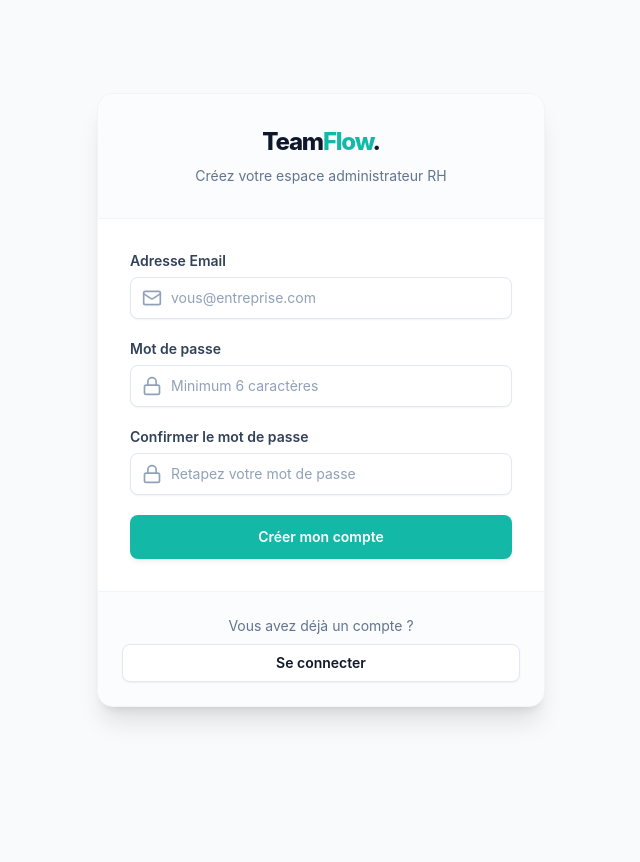
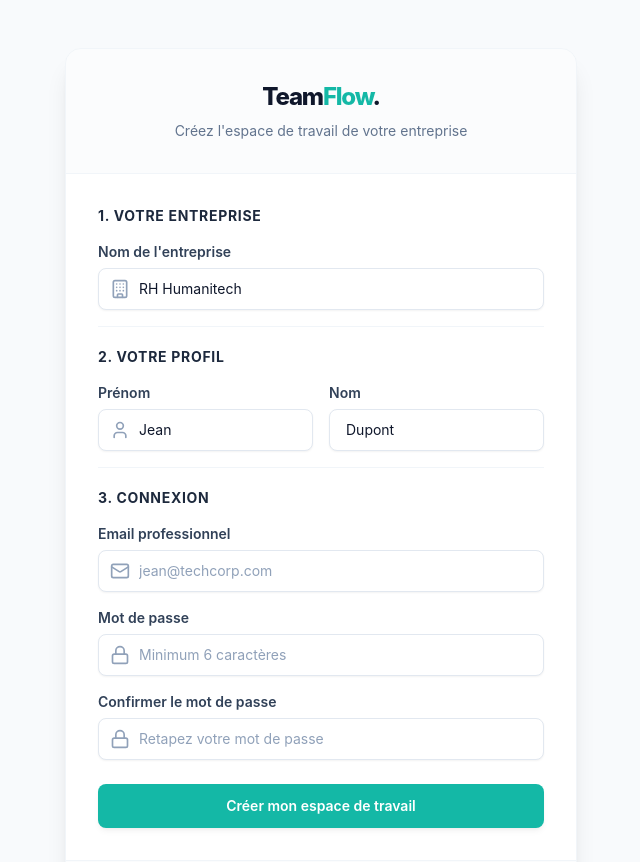
Before and after one commit to MattCornicDev/SIRH, a Next.js app: page /register in a window 1280 px wide. Shown: the top 862 px of the page, without its empty margins (319-959 px from the left). Before the commit the page ends 800 px from the top, so only its background shows below. Built offline with nearby package versions, Linux system fonts and the light colour scheme; no server answers.

Commit message:
fix(register): update register and supabase DB to include company

```diff
--- /dev/null
+++ b/app/directory/layout.tsx
@@ -0,0 +1,38 @@
+import { createClient } from "@/utils/supabase/server";
+import DirectoryPage from "./page";
+import { redirect } from "next/navigation";
+
+export default async function DirectoryLayout({
+  children,
+}: {
+  children: React.ReactNode;
+}) {
+  const supabase = await createClient();
+
+  // 1. On récupère la réponse brute pour comprendre
+  const authResponse = await supabase.auth.getUser();
+
+  const user = authResponse.data.user;
+
+  if (authResponse.error || !user) {
+    console.log("Redirection vers /login !");
+    redirect("/login");
+  }
+
+  // Récupérer le profil de l'employé ET les infos de sa boite en une seule fois
+  const { data: profile } = await supabase
+    .from("employees")
+    .select("*, companies(name)")
+    .eq("user_id", user.id)
+    .single();
+
+  return (
+    <DirectoryPage
+      userEmail={user.email}
+      companyName={profile?.companies?.name}
+      companyId={profile?.company_id} // Crucial pour les formulaires enfants
+    >
+      {children}
+    </DirectoryPage>
+  );
+}
--- a/app/register/page.tsx
+++ b/app/register/page.tsx
@@ -3,7 +3,15 @@
 import React, { useState } from "react";
 import { useRouter } from "next/navigation";
 import Link from "next/link";
-import { Mail, Lock, Loader2, ShieldAlert, CheckCircle } from "lucide-react";
+import {
+  Mail,
+  Lock,
+  Loader2,
+  ShieldAlert,
+  CheckCircle,
+  Building,
+  User,
+} from "lucide-react";
 import { Input } from "@components/ui/Input";
 import { createClient } from "@/utils/supabase/client";
 
@@ -11,6 +19,12 @@
   const router = useRouter();
   const supabase = createClient();
 
+  // --- NOUVEAUX ÉTATS POUR LE MULTI-TENANT ---
+  const [firstName, setFirstName] = useState("Jean");
+  const [lastName, setLastName] = useState("Dupont");
+  const [companyName, setCompanyName] = useState("RH Humanitech");
+
+  // --- ÉTATS D'AUTHENTIFICATION ---
   const [email, setEmail] = useState("");
   const [password, setPassword] = useState("");
   const [confirmPassword, setConfirmPassword] = useState("");
@@ -24,7 +38,6 @@
     setIsLoading(true);
     setError(null);
 
-    // 1. Validation côté client (UX rapide)
     if (password !== confirmPassword) {
       setError("Les mots de passe ne correspondent pas.");
       setIsLoading(false);
@@ -38,34 +51,35 @@
     }
 
     try {
-      // 2. Appel à Supabase Auth
+      // 1. ÉTAPE AUTH : Création du compte de connexion
       const { data, error: signUpError } = await supabase.auth.signUp({
         email,
         password,
-        // Optionnel : Vous pouvez passer des meta-données ici si besoin
-        // options: { data: { role: 'admin' } }
       });
 
       if (signUpError) throw new Error(signUpError.message);
 
-      // 3. Succès !
+      // 2. ÉTAPE DATABASE : Création de l'entreprise et du profil
+      // On utilise la fonction RPC créée dans la base de données
+      const { error: dbError } = await supabase.rpc("create_new_tenant", {
+        company_name: companyName,
+        admin_first_name: firstName,
+        admin_last_name: lastName,
+        admin_job_title: "Administrateur RH", // On force ce titre par défaut pour le créateur
+        admin_email: email,
+      });
+
+      if (dbError) throw new Error(dbError.message);
+
+      // 3. SUCCÈS
       setSuccess(true);
-
-      // On attend un peu pour laisser l'utilisateur lire le message de succès
       setTimeout(() => {
         router.push("/directory");
         router.refresh();
       }, 1500);
     } catch (err: unknown) {
-      if (err instanceof Error) {
-        // Traduction des erreurs fréquentes de Supabase
-
-        if (err.message.includes("User already registered")) {
-          setError("Un compte existe déjà avec cette adresse email.");
-        } else {
-          setError("Une erreur est survenue lors de l'inscription.");
-        }
-      }
+      if (err instanceof Error)
+        setError(err.message || "Une erreur est survenue.");
     } finally {
       setIsLoading(false);
     }
@@ -73,45 +87,92 @@
 
   return (
     <div className="min-h-screen bg-slate-50 flex items-center justify-center p-4 font-sans">
-      <div className="w-full max-w-md bg-white rounded-2xl shadow-xl border border-slate-100 overflow-hidden">
+      <div className="w-full max-w-lg bg-white rounded-2xl shadow-xl border border-slate-100 overflow-hidden my-8">
         {/* En-tête */}
         <div className="p-8 text-center border-b border-slate-100 bg-slate-50/50">
           <div className="text-2xl font-extrabold text-slate-900 tracking-tighter mb-2">
             Team<span className="text-brand-500">Flow</span>.
           </div>
           <p className="text-sm text-slate-500">
-            Créez votre espace administrateur RH
+            Créez l&apos;espace de travail de votre entreprise
           </p>
         </div>
 
         <form onSubmit={handleRegister} className="p-8 space-y-5">
-          {/* Bannière d'erreur */}
           {error && (
-            <div className="p-3 bg-danger-50 border border-danger-200 text-danger-700 rounded-lg text-sm font-medium flex items-start gap-2 animate-in fade-in">
+            <div className="p-3 bg-danger-50 border border-danger-200 text-danger-700 rounded-lg text-sm font-medium flex items-start gap-2">
               <ShieldAlert className="w-5 h-5 shrink-0 mt-0.5" />
               <p>{error}</p>
             </div>
           )}
 
-          {/* Bannière de succès */}
           {success && (
-            <div className="p-3 bg-success-50 border border-success-200 text-success-700 rounded-lg text-sm font-medium flex items-center gap-2 animate-in fade-in">
+            <div className="p-3 bg-success-50 border border-success-200 text-success-700 rounded-lg text-sm font-medium flex items-center gap-2">
               <CheckCircle className="w-5 h-5 shrink-0" />
-              <p>Compte créé avec succès ! Redirection...</p>
+              <p>Espace créé avec succès ! Redirection...</p>
             </div>
           )}
 
+          {/* --- SECTION ENTREPRISE --- */}
+          <div className="pb-4 border-b border-slate-100">
+            <h3 className="text-sm font-bold text-slate-800 mb-4 uppercase tracking-wider">
+              1. Votre Entreprise
+            </h3>
             <Input
-            label="Adresse Email"
+              label="Nom de l'entreprise"
+              type="text"
+              icon={Building}
+              placeholder="Ex: TechCorp"
+              value={companyName}
+              onChange={(e) => setCompanyName(e.target.value)}
+              required
+              disabled={isLoading || success}
+            />
+          </div>
+
+          {/* --- SECTION PROFIL ADMIN --- */}
+          <div className="pb-4 border-b border-slate-100 space-y-4">
+            <h3 className="text-sm font-bold text-slate-800 mb-4 uppercase tracking-wider">
+              2. Votre Profil
+            </h3>
+            <div className="grid grid-cols-2 gap-4">
+              <Input
+                label="Prénom"
+                type="text"
+                icon={User}
+                placeholder="Jean"
+                value={firstName}
+                onChange={(e) => setFirstName(e.target.value)}
+                required
+                disabled={isLoading || success}
+              />
+              <Input
+                label="Nom"
+                type="text"
+                placeholder="Dupont"
+                value={lastName}
+                onChange={(e) => setLastName(e.target.value)}
+                required
+                disabled={isLoading || success}
+              />
+            </div>
+          </div>
+
+          {/* --- SECTION IDENTIFIANTS --- */}
+          <div className="space-y-4">
+            <h3 className="text-sm font-bold text-slate-800 mb-4 uppercase tracking-wider">
+              3. Connexion
+            </h3>
+            <Input
+              label="Email professionnel"
               type="email"
               icon={Mail}
-            placeholder="vous@entreprise.com"
+              placeholder="jean@techcorp.com"
               value={email}
               onChange={(e) => setEmail(e.target.value)}
               required
               disabled={isLoading || success}
             />
-
             <Input
               label="Mot de passe"
               type="password"
@@ -122,7 +183,6 @@
               required
               disabled={isLoading || success}
             />
-
             <Input
               label="Confirmer le mot de passe"
               type="password"
@@ -133,26 +193,26 @@
               required
               disabled={isLoading || success}
             />
+          </div>
 
           <button
             type="submit"
             disabled={isLoading || success}
-            className="w-full mt-4 px-5 py-3 text-sm font-semibold text-white bg-brand-500 rounded-lg shadow-md hover:bg-brand-600 focus:ring-4 focus:ring-brand-500/30 transition-all disabled:opacity-70 flex justify-center items-center gap-2"
+            className="w-full mt-6 px-5 py-3 text-sm font-semibold text-white bg-brand-500 rounded-lg shadow-md hover:bg-brand-600 focus:ring-4 focus:ring-brand-500/30 transition-all disabled:opacity-70 flex justify-center items-center gap-2"
           >
             {isLoading ? (
               <>
-                <Loader2 className="w-4 h-4 animate-spin" />
-                Création en cours...
+                <Loader2 className="w-4 h-4 animate-spin" /> Création en
+                cours...
               </>
             ) : success ? (
               "Bienvenue !"
             ) : (
-              "Créer mon compte"
+              "Créer mon espace de travail"
             )}
           </button>
         </form>
 
-        {/* Footer (Redirection vers Login) */}
         <div className="p-6 border-t border-slate-100 bg-slate-50/50 text-center flex flex-col gap-2">
           <p className="text-sm text-slate-500">Vous avez déjà un compte ?</p>
           <Link
--- a/utils/supabase/server.ts
+++ b/utils/supabase/server.ts
@@ -1,23 +1,13 @@
-import { createServerClient } from "@supabase/ssr";
+import { createServerClient, type CookieOptions } from "@supabase/ssr";
 import { cookies } from "next/headers";
 
 export async function createClient() {
-  const cookieStore = await cookies();
+  const cookieStore = await cookies(); // Next.js 15 exige 'await' ici
 
-  const supabaseUrl = process.env.NEXT_PUBLIC_SUPABASE_URL;
-  const supabaseKey = process.env.NEXT_PUBLIC_SUPABASE_PUBLISHABLE_KEY;
-
-  // 🚨 This will instantly catch the typo and tell you which one is broken
-  if (!supabaseUrl) {
-    throw new Error("Supabase Error: NEXT_PUBLIC_SUPABASE_URL is missing!");
-  }
-  if (!supabaseKey) {
-    throw new Error(
-      "Supabase Error: NEXT_PUBLIC_SUPABASE_PublishableKey is missing! Check your .env.local spelling.",
-    );
-  }
-
-  return createServerClient(supabaseUrl, supabaseKey, {
+  return createServerClient(
+    process.env.NEXT_PUBLIC_SUPABASE_URL!,
+    process.env.NEXT_PUBLIC_SUPABASE_PUBLISHABLE_KEY!,
+    {
       cookies: {
         getAll() {
           return cookieStore.getAll();
@@ -28,10 +18,10 @@
               cookieStore.set(name, value, options),
             );
           } catch {
-          // The `setAll` method was called from a Server Component.
-          // This can be ignored if you have middleware refreshing user sessions.
+            // Le "catch" est normal ici si on est dans un Server Component
           }
         },
       },
-  });
+    },
+  );
 }
```
Also changed, not shown: app/directory/page.tsx (+6 -1 lines). Lines whose indentation alone changed are shown as unchanged.
